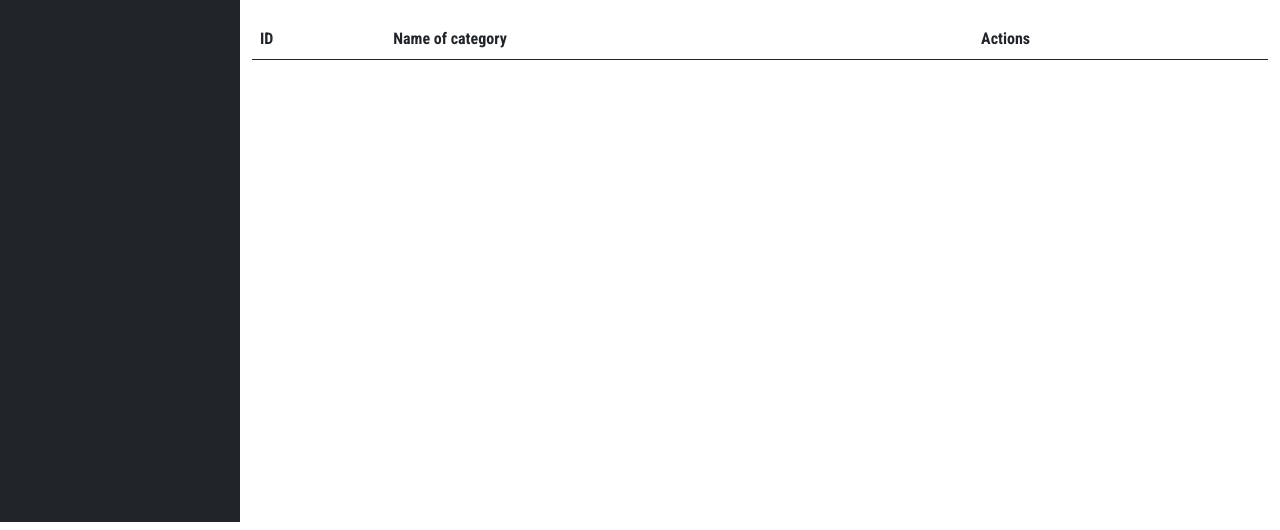
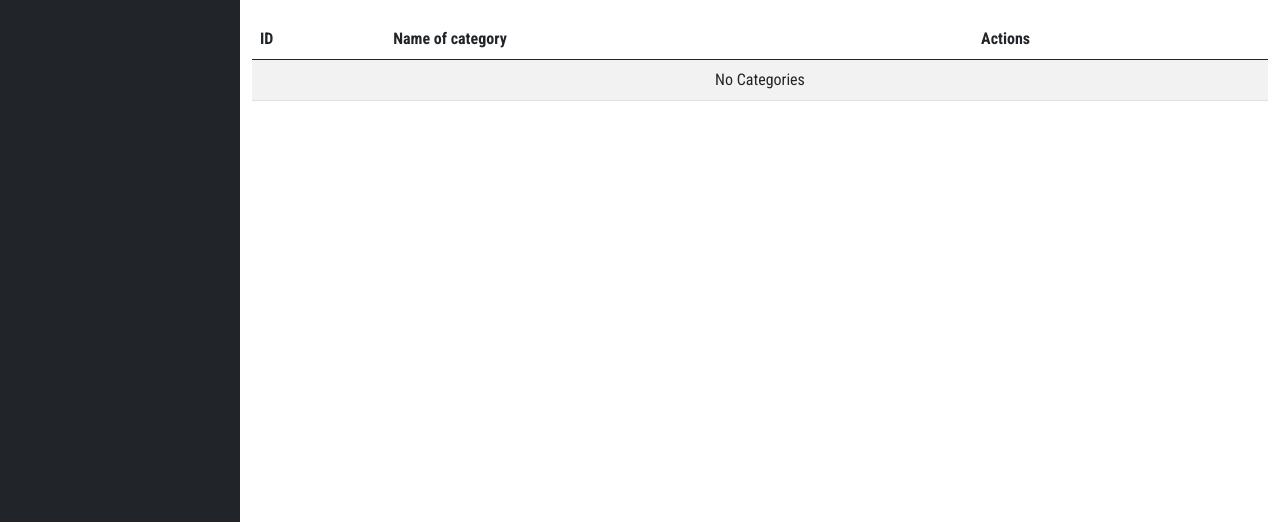
Before and after one commit to iamaakashbasnet/newsportal, a Django app: template accounts/templates/accounts/category-manager/category.html in a window 1280 px wide. Shown: the part 270-800 px from the top of the page. Run offline with Django 3.2, Linux system fonts and the light colour scheme; the template is opened without the code that fills it, so the values that code supplies are empty; some libraries are stand-ins or nearby versions.

Commit message:
UX change

```diff
--- a/accounts/templates/accounts/category-manager/category.html
+++ b/accounts/templates/accounts/category-manager/category.html
@@ -19,6 +19,7 @@
                 </tr>
             </thead>
             <tbody>
+                {% if categories %}
                     {% for category in categories %}
                         <tr>
                             <td>{{ category.id }}</td>
@@ -32,6 +33,11 @@
                             </td>
                         </tr>
                     {% endfor %}
+                {% else %}
+                    <tr>
+                        <td colspan="3" class="text-center">No Categories</td>
+                    </tr>
+                {% endif %}
             </tbody>
         </table>
     </div>
```
Lines whose indentation alone changed are shown as unchanged.
